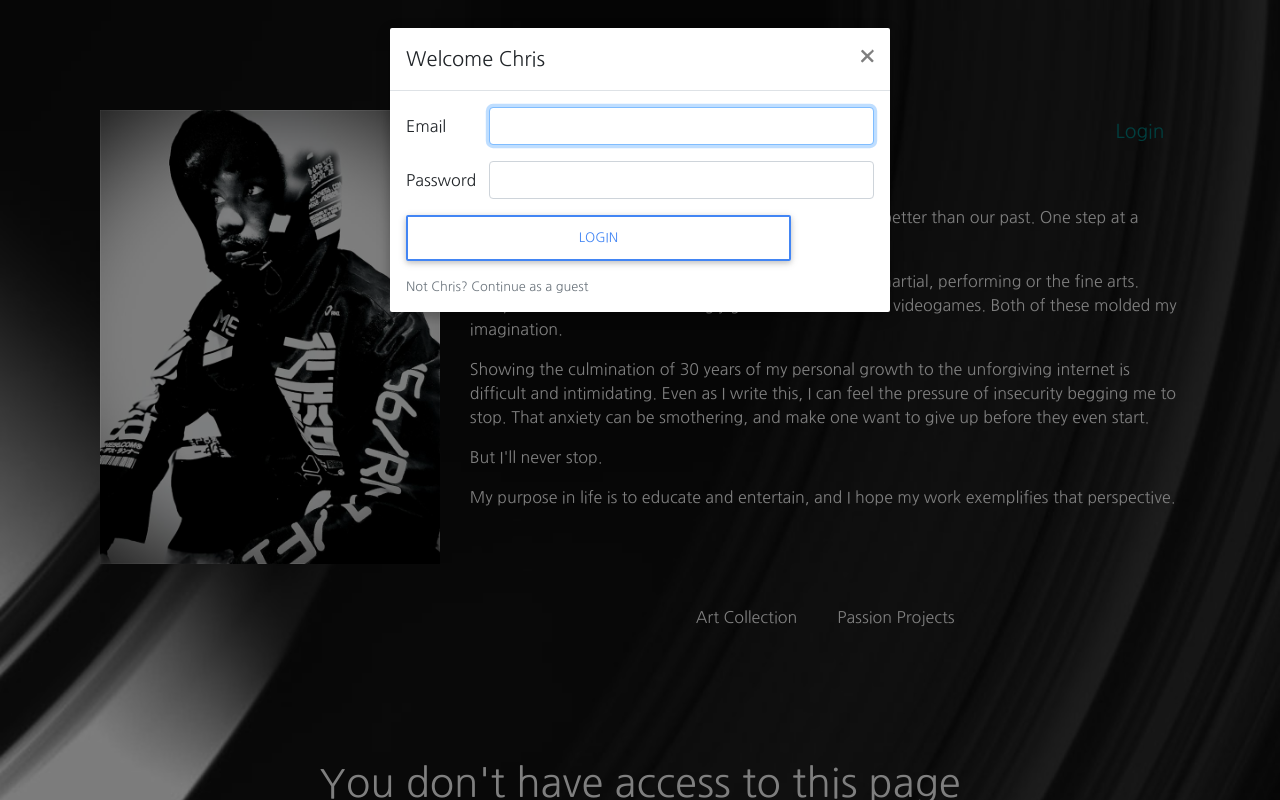
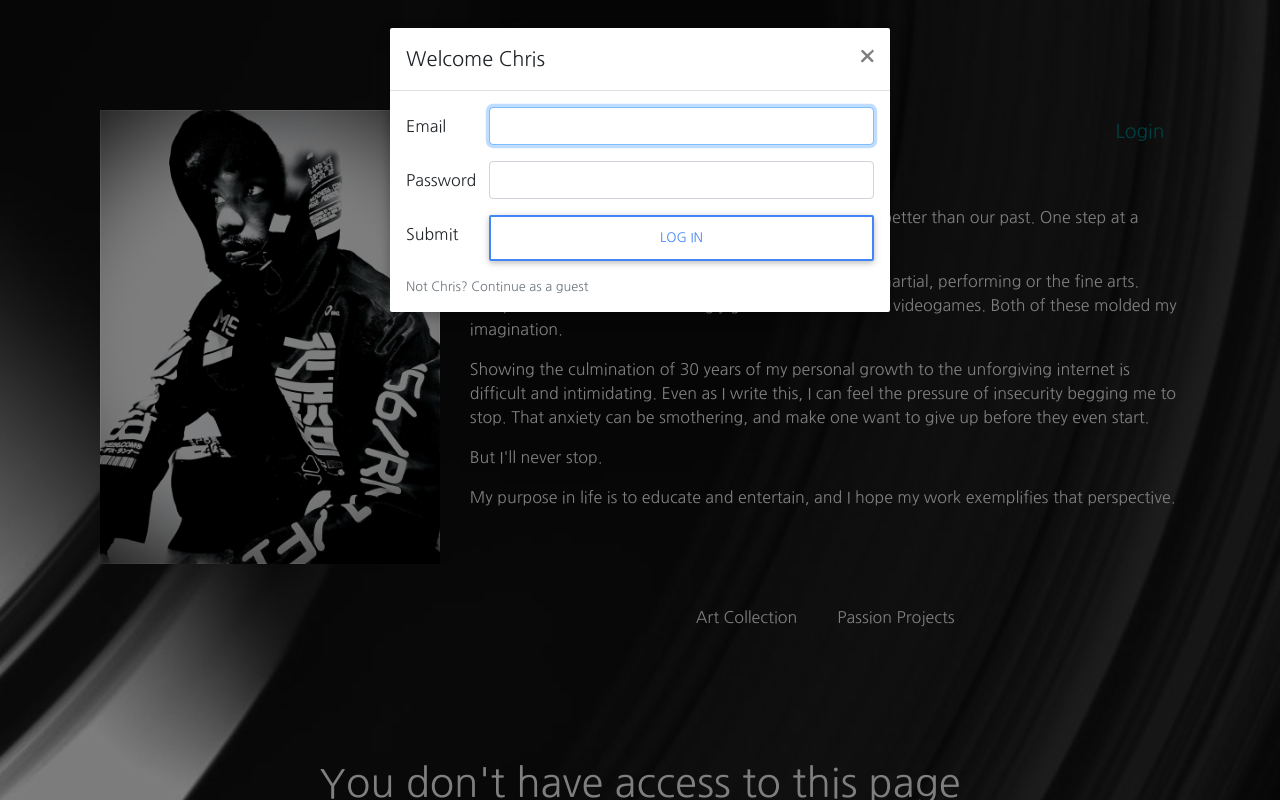
Before and after one commit to CintBX/ChrisPortfolio, a React (Create React App) app in the folder client/: page /new-commission in a window 1280 px wide. Both pictures are taken after a click on the link "Login". Shown: the top 800 px of the page. Built offline with nearby package versions, Linux system fonts and the light colour scheme; no server answers.

Commit message:
Submit Button re-positioning

```diff
--- a/client/src/components/LoginModal.js
+++ b/client/src/components/LoginModal.js
@@ -118,8 +118,9 @@ class LoginModal extends Component {
               </FormGroup>
 
               <FormGroup row>
+                <Label for="submit" sm={2}>Submit</Label>
                 <Col sm={10}>
-                  <Button color="primary" outline block>Login</Button>
+                  <Button color="primary" outline block>LOG IN</Button>
                 </Col>
               </FormGroup>
 
--- a/client/src/components/RegisterModal.js
+++ b/client/src/components/RegisterModal.js
@@ -131,6 +131,7 @@ class RegisterModal extends Component {
               </FormGroup>
 
               <FormGroup row>
+                <Label for="submit" sm={2}>Submit</Label>
                 <Col sm={10}>
                   <Button color="primary" outline block>Sign Up</Button>
                 </Col>
--- a/client/src/components/commission/edit.js
+++ b/client/src/components/commission/edit.js
@@ -142,8 +142,10 @@ class EditCommissionForm extends Component {
             </FormGroup>
 
             <FormGroup row>
+              <Col sm={2}>
+              </Col>
               <Col sm={10}>
-                <Button outline color="info" style={styles.submitButton}>Submit</Button>
+                <Button outline block color="info" style={styles.submitButton}>Submit</Button>
               </Col>
             </FormGroup>
           </Form>
--- a/client/src/components/commission/new.js
+++ b/client/src/components/commission/new.js
@@ -153,8 +153,10 @@ class NewCommissionForm extends Component {
             </FormGroup>
 
             <FormGroup row>
+              <Col sm={2}>
+              </Col>
               <Col sm={10}>
-                <Button outline color="info" style={styles.submitButton}>Submit</Button>
+                <Button outline block color="info" style={styles.submitButton}>Submit</Button>
               </Col>
             </FormGroup>
           </Form>
```
